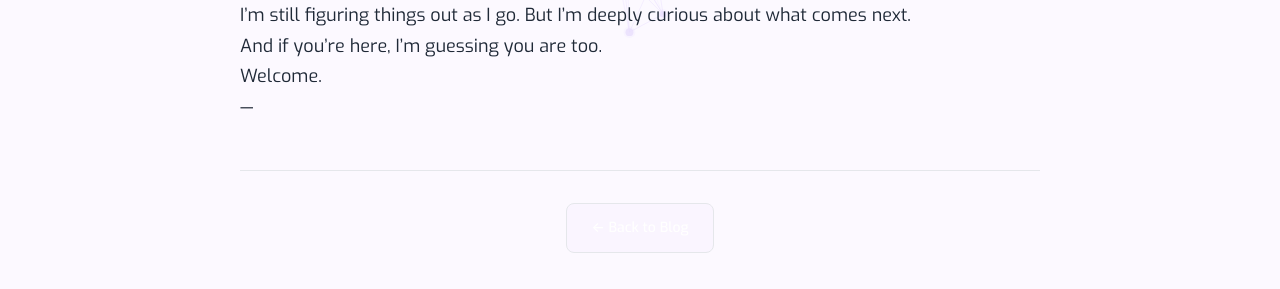
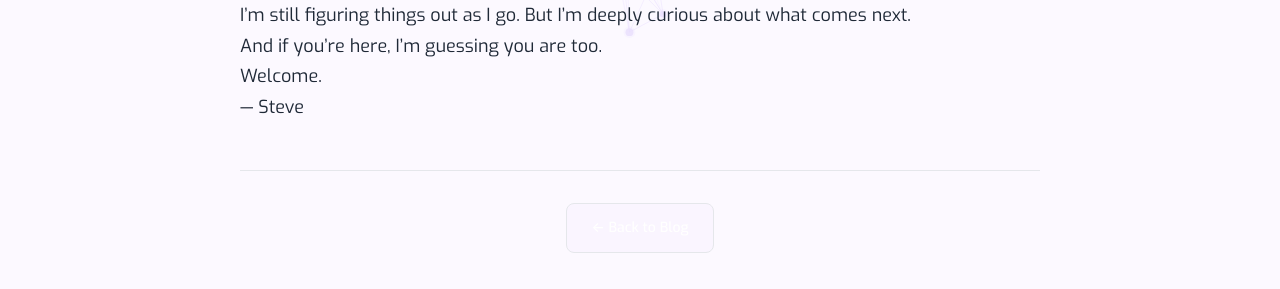
Before and after one commit to egeste/egeste.github.io, a Jekyll site: the page built from _posts/2025-07-22-welcome.md, in a window 1280 px wide and 900 px high, scrolled down 638 px. Shown: the part 495-784 px from the top of the window. Built offline with Jekyll 4.4.1, drawn with Linux system fonts in a browser that asks for light colours.

Commit message:
betterer

```diff
--- a/_layouts/post.html
+++ b/_layouts/post.html
@@ -8,7 +8,7 @@ layout: default
 
 {{ content }}
 
-<span>&mdash; {{ post.author }}</span>
+<span>&mdash; {{ page.author }}</span>
 
 <div class="blog-navigation">
   <a href="{{ '/blog' | relative_url }}" class="btn btn-secondary">← Back to Blog</a>
```
